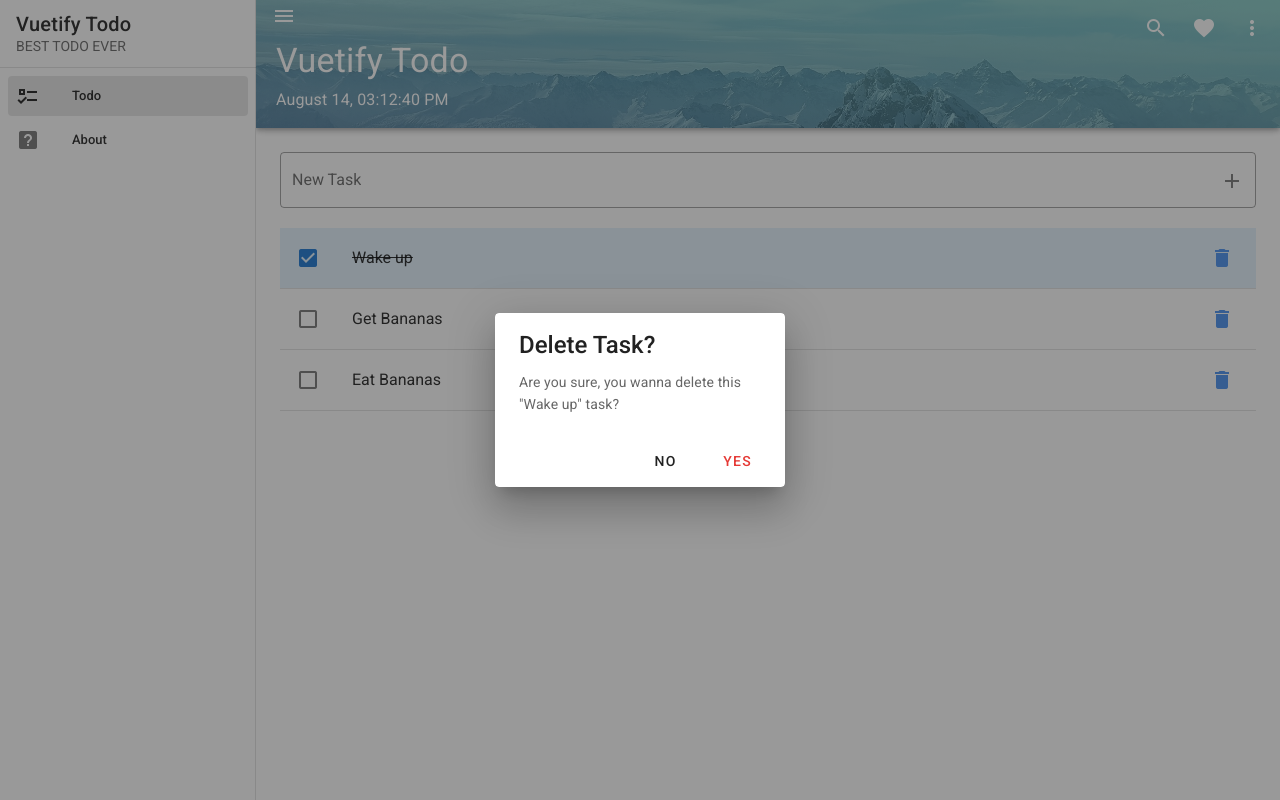
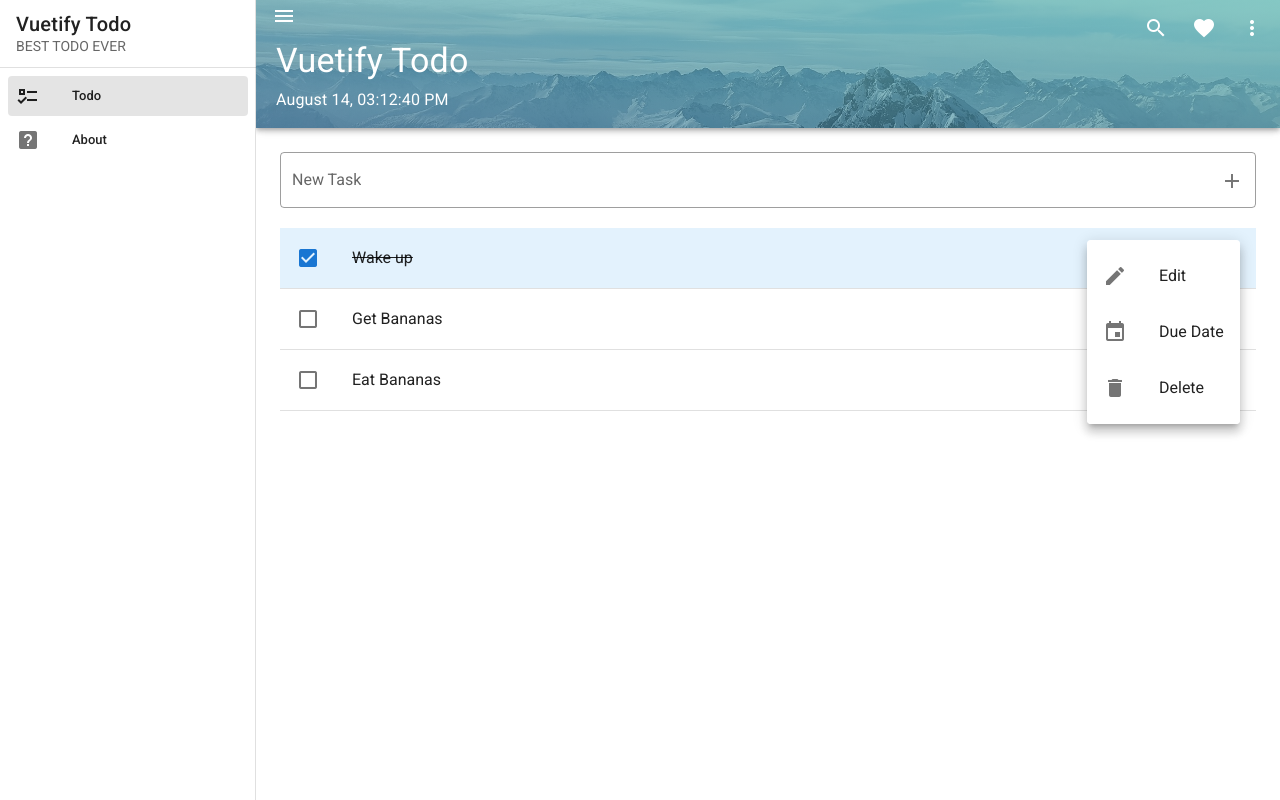
Before and after one commit to hvicheka/vuetify-todo, a Vue app: page / in a window 1280 px wide. Both pictures are taken after a click on the button 1222 px from the left and 258 px from the top of the page. Built offline with nearby package versions, Linux system fonts and the light colour scheme.

Commit message:
Add MenuItem and Delete Task

```diff
--- a/src/components/Todo/Task.vue
+++ b/src/components/Todo/Task.vue
@@ -11,37 +11,20 @@
           </v-list-item-title>
         </v-list-item-content>
         <v-list-item-action>
-          <v-btn
-              @click.stop="dialogs.delete = true"
-              icon
-          >
-            <v-icon color="primary lighten-1">mdi-delete</v-icon>
-          </v-btn>
+          <task-menu :task="task"></task-menu>
         </v-list-item-action>
       </template>
     </v-list-item>
     <v-divider></v-divider>
-    <dialog-delete
-        v-if="dialogs.delete"
-        @close="dialogs.delete = false"
-        :task="task">
-    </dialog-delete>
   </div>
 </template>
 
 <script>
-import DialogDelete from "./Dialogs/DialogDelete";
+import TaskMenu from "./TaskMenu";
 
 export default {
   name: "Task",
   props: ['task'],
-  components: {DialogDelete},
-  data() {
-    return {
-      dialogs: {
-        delete: false
-      }
-    }
-  }
+  components: {TaskMenu}
 }
 </script>
--- /dev/null
+++ b/src/components/Todo/TaskMenu.vue
@@ -0,0 +1,80 @@
+<template>
+  <div>
+    <v-menu
+        bottom
+        left
+    >
+      <template v-slot:activator="{ on, attrs }">
+        <v-btn
+            color="primary"
+            icon
+            v-bind="attrs"
+            v-on="on"
+        >
+          <v-icon>mdi-dots-vertical</v-icon>
+        </v-btn>
+      </template>
+
+      <v-list>
+        <v-list-item
+            v-for="(item, index) in items"
+            :key="index"
+            @click="handleClick(index)"
+        >
+          <v-list-item-icon>
+            <v-icon v-text="item.icon"></v-icon>
+          </v-list-item-icon>
+          <v-list-item-title>{{ item.title }}</v-list-item-title>
+        </v-list-item>
+      </v-list>
+    </v-menu>
+    <dialog-delete
+        v-if="dialogs.delete"
+        @close="dialogs.delete = false"
+        :task="task">
+    </dialog-delete>
+  </div>
+</template>
+
+<script>
+import DialogDelete from "./Dialogs/DialogDelete";
+
+export default {
+  name: "TaskMenu",
+  props: ['task'],
+  components: {DialogDelete},
+  data: () => ({
+    dialogs: {
+      delete: false
+    },
+    items: [
+      {
+        title: 'Edit',
+        icon: 'mdi-pencil',
+        click() {
+          console.log('edit')
+        }
+      },
+      {
+        title: 'Due Date',
+        icon: 'mdi-calendar',
+        click() {
+          console.log('deu date')
+        }
+      },
+      {
+        title: 'Delete',
+        icon: 'mdi-delete',
+        click() {
+          this.dialogs.delete = true
+        }
+      },
+    ],
+  }),
+  methods: {
+    handleClick(index) {
+      this.items[index].click.call(this)
+    }
+  }
+}
+</script>
```
